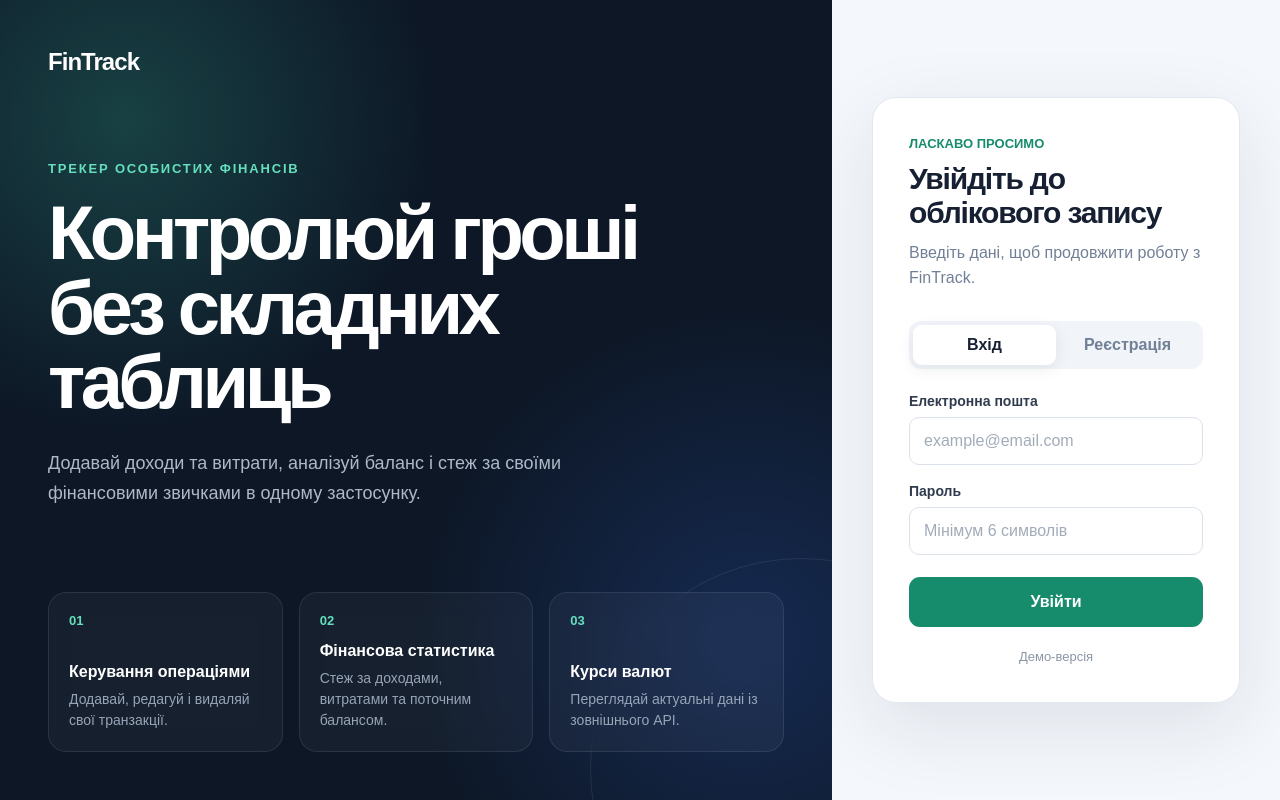
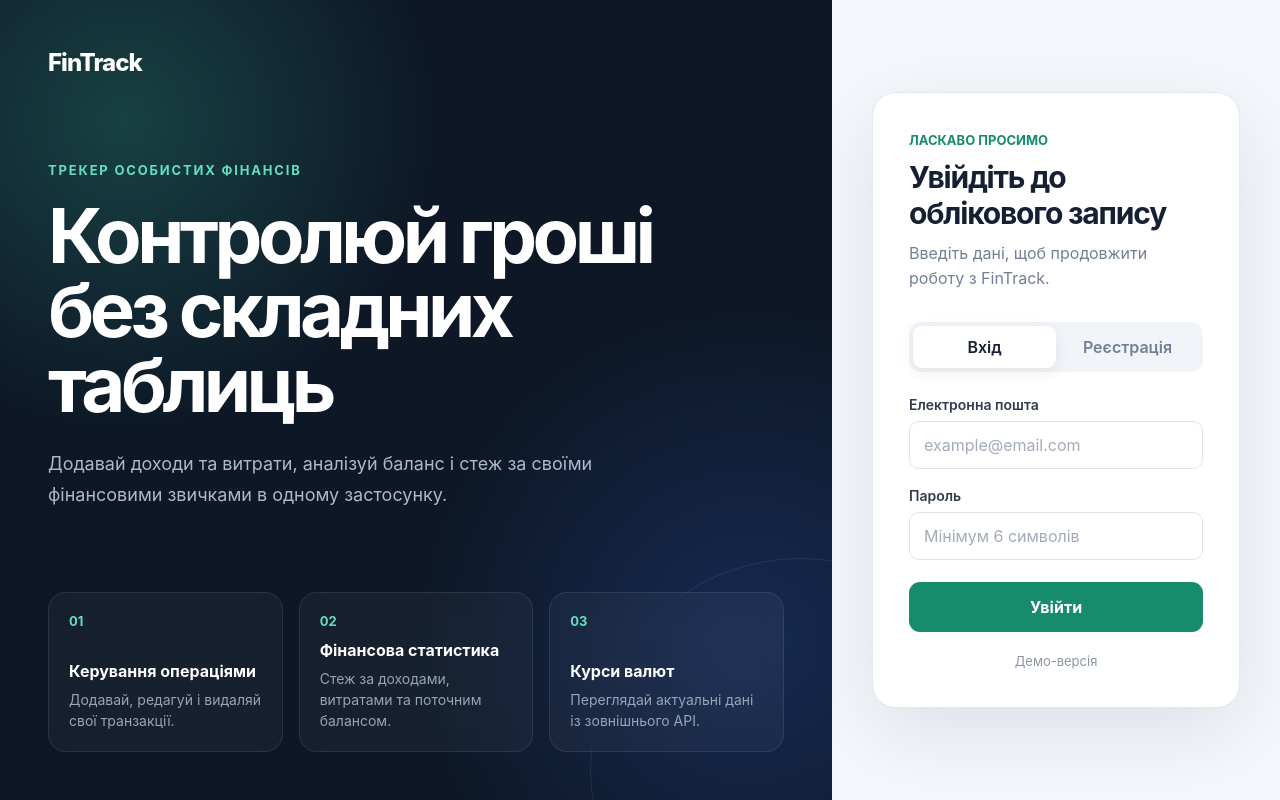
Before and after one commit to Mkslxy/fintrack-sandbox, a React (Vite) app in the folder fintrack-sandbox/: page / in a window 1280 px wide. Built offline with nearby package versions, Linux system fonts and the light colour scheme.

Commit message:
feat: add global styles

```diff
--- a/fintrack-sandbox/src/index.css
+++ b/fintrack-sandbox/src/index.css
@@ -1,13 +1,28 @@
+:root {
+  font-family:
+          Inter, Arial, Helvetica, sans-serif;
+  color: #172033;
+  background: #f4f7fb;
+  font-synthesis: none;
+  text-rendering: optimizeLegibility;
+}
+
 * {
   box-sizing: border-box;
 }
 
 html {
-  font-family: Arial, sans-serif;
+  min-width: 320px;
+  min-height: 100%;
 }
 
 body {
+  min-width: 320px;
+  min-height: 100vh;
   margin: 0;
-  min-width: 320px;
-  background: #f5f5f5;
 }
+
+button,
+input {
+  font: inherit;
+}
```
